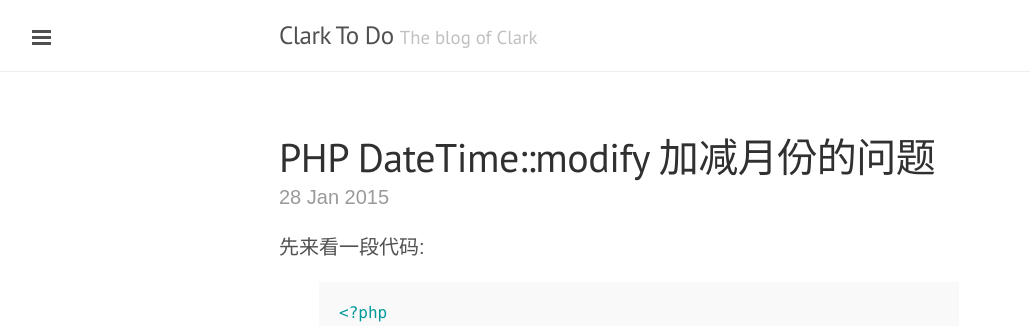
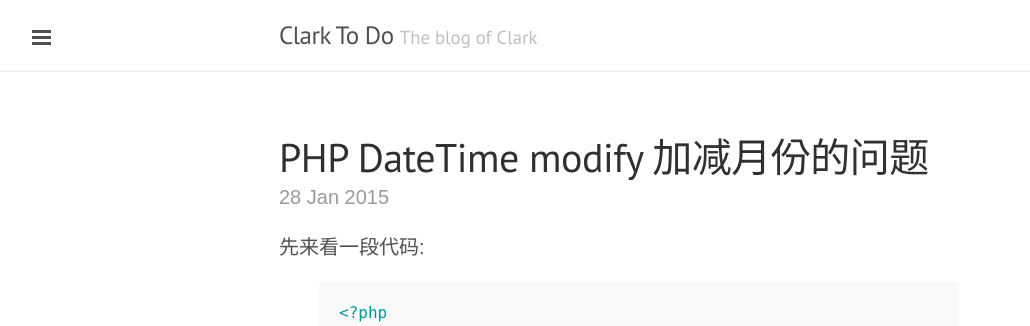
Before and after one commit to clarkdo/clarkdo.github.com, a Jekyll site: the page built from _posts/2015-01-28-50.md, in a window 1280 px wide. Shown: the top 326 px of the page, without its empty margins (1-1031 px from the left). Built offline with Jekyll 4.4.1, drawn with Linux system fonts in a browser that asks for light colours; Markdown is read by kramdown in place of the engine named in the settings; comment, search, counter and statistics services are not loaded.

```diff
--- a/_posts/2015-01-28-50.md
+++ b/_posts/2015-01-28-50.md
@@ -1,6 +1,6 @@
 ---
 layout: post
-title: PHP DateTime::modify 加减月份的问题
+title: PHP DateTime modify 加减月份的问题
 category: PHP
 comments: true
 ---
```
